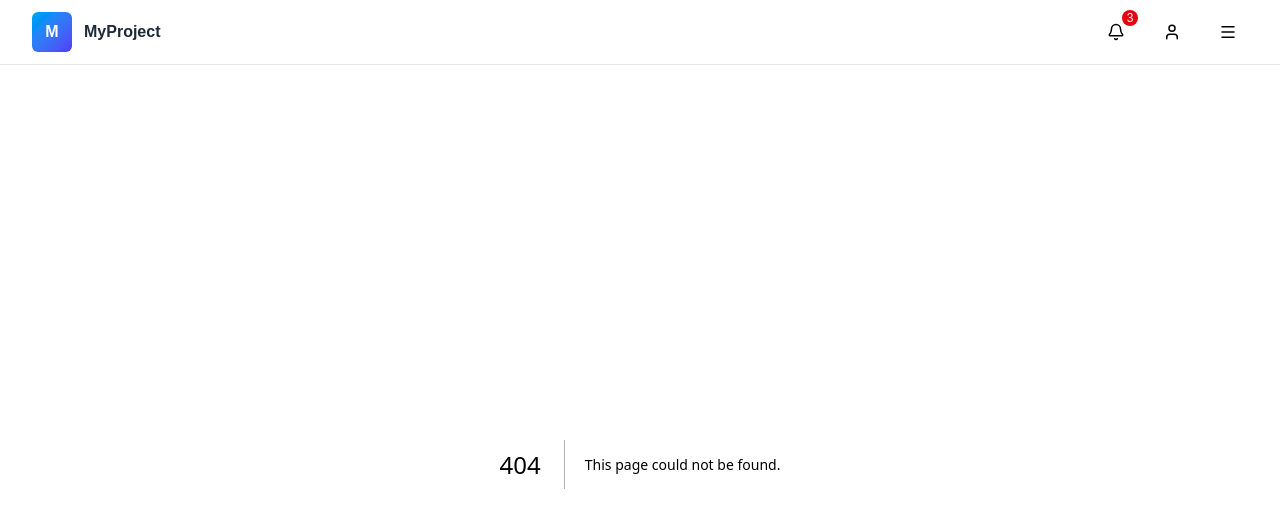
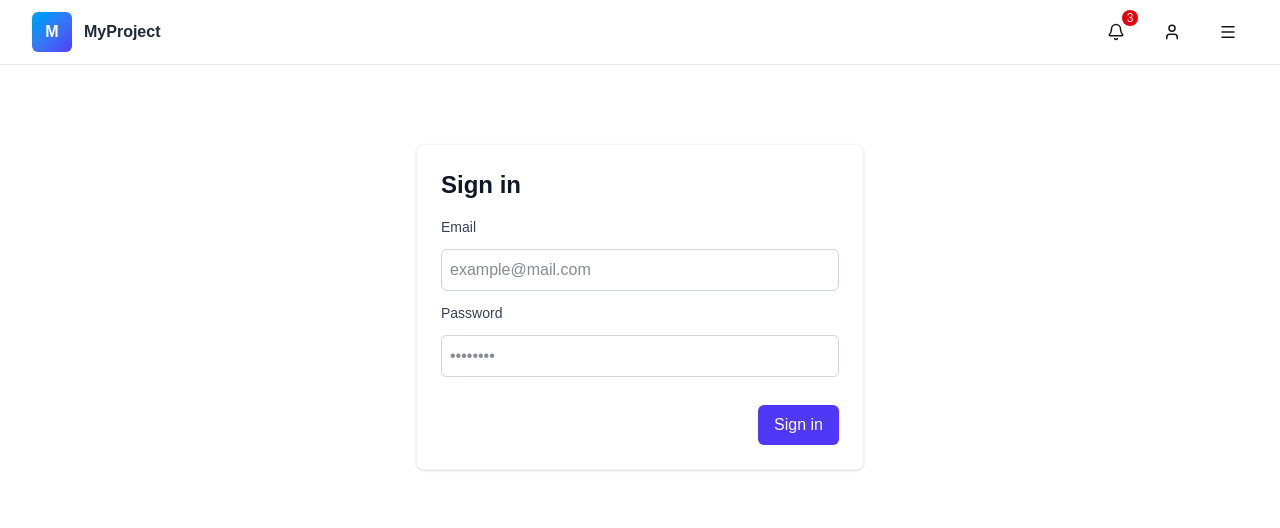
Before and after one commit to josefdobremysl/secondhand, a Next.js app in the folder frontend/: page /login in a window 1280 px wide. Before the commit this address had no page. Shown: the top 528 px of the page. Built offline with nearby package versions, Linux system fonts and the light colour scheme.

Commit message:
Added login page

```diff
--- /dev/null
+++ b/frontend/app/(auth)/login/page.tsx
@@ -0,0 +1,65 @@
+"use client";
+
+import { useState } from "react";
+import { useRouter } from "next/navigation";
+
+export default function LoginPage() {
+    const [email, setEmail] = useState("");
+    const [password, setPassword] = useState("");
+    const router = useRouter();
+    const [isLoading, setIsLoading] = useState(false);
+    const [error, setError] = useState<string | null>(null);
+
+    const handleSubmit = async (e: React.FormEvent) => {
+        e.preventDefault();
+        setIsLoading(true);
+        setError(null);
+
+        router.push("/");
+
+        setIsLoading(false);
+    };
+
+    return (
+        <main className="mx-auto max-w-2xl px-4 py-8 pt-20 bg-white text-gray-900 min-h-screen flex items-start">
+            <section className="w-full">
+                <div className="mx-auto max-w-md bg-white border border-gray-100 rounded-lg shadow-sm p-6">
+                    <h1 className="text-2xl font-bold mb-4">Sign in</h1>
+                    {error && <p className="text-red-500 mb-2">{error}</p>}
+
+                    <form onSubmit={handleSubmit} className="flex flex-col gap-3">
+                        <label className="text-sm font-medium text-gray-700">Email</label>
+                        <input
+                            type="email"
+                            placeholder="example@mail.com"
+                            value={email}
+                            onChange={(e) => setEmail(e.target.value)}
+                            className="w-full box-border border border-gray-300 rounded-md p-2 focus:outline-none focus:ring-2 focus:ring-indigo-300"
+                            required
+                        />
+
+                        <label className="text-sm font-medium text-gray-700">Password</label>
+                        <input
+                            type="password"
+                            placeholder="••••••••"
+                            value={password}
+                            onChange={(e) => setPassword(e.target.value)}
+                            className="w-full box-border border border-gray-300 rounded-md p-2 focus:outline-none focus:ring-2 focus:ring-indigo-300"
+                            required
+                        />
+
+                        <div className="mt-4 flex justify-end">
+                            <button
+                                type="submit"
+                                className="px-4 py-2 rounded-md bg-indigo-600 text-white hover:bg-indigo-700 disabled:opacity-60"
+                                disabled={isLoading}
+                            >
+                                {isLoading ? "Loading..." : "Sign in"}
+                            </button>
+                        </div>
+                    </form>
+                </div>
+            </section>
+        </main>
+    );
+}
```
